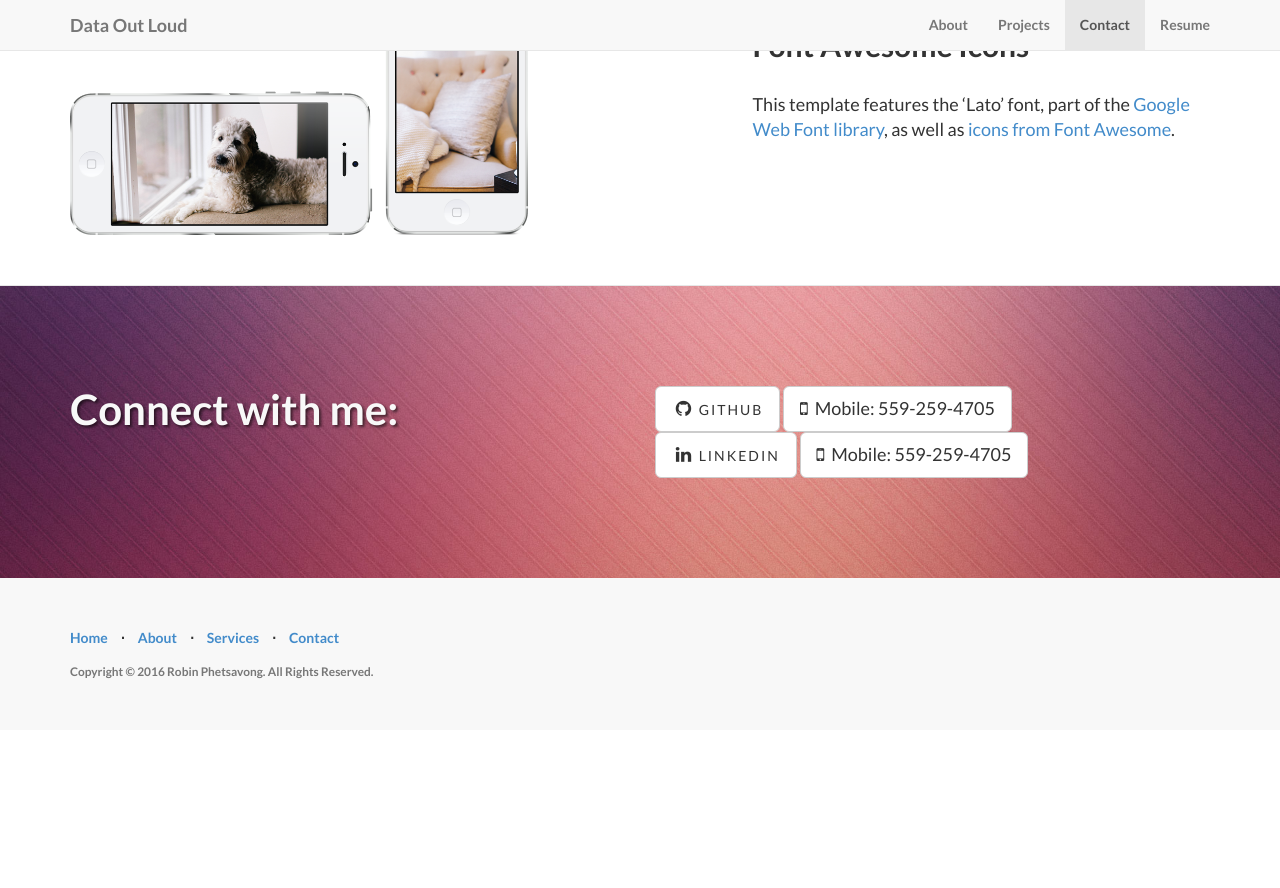
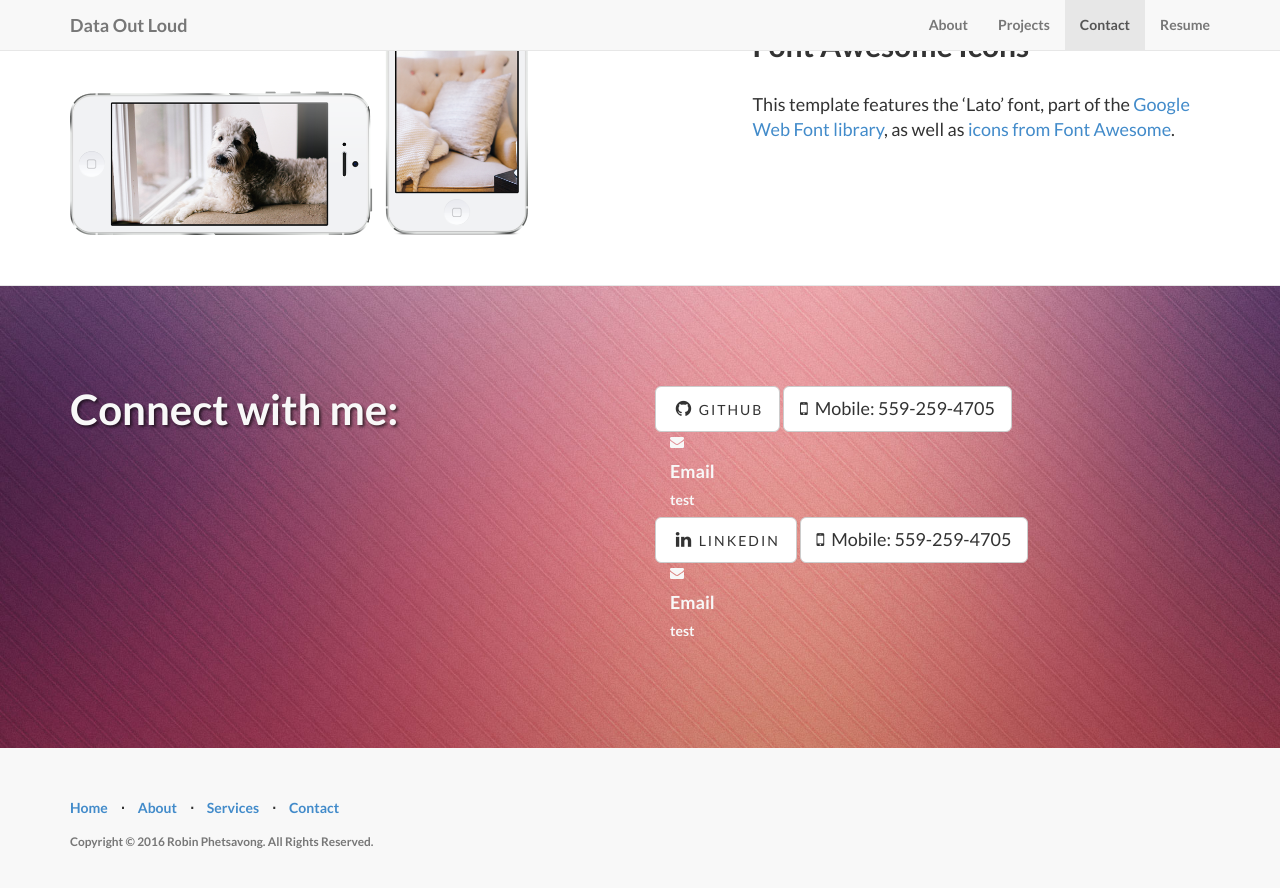
Before and after one commit to robinphetsa/robinphetsa.github.io, a Jekyll site: the page built from index.html, in a window 1280 px wide and 900 px high, scrolled down 2074 px. Shown: the top 888 px of the window. Built offline with Jekyll 4.4.1, drawn with Linux system fonts in a browser that asks for light colours; before the commit the page ends 2804 px from its top, so only the background shows below that.

Commit message:
Update contact.html

```diff
--- a/_includes/contact.html
+++ b/_includes/contact.html
@@ -12,6 +12,18 @@
 						<li>
 							<a href="{{ social.url }}" class="btn btn-default btn-lg"><i class="fa fa-{{ social.title }} fa-fw"></i> <span class="network-name">{{ social.title }}</span></a>
 							<a href="#" class="btn btn-default btn-lg"><i class="fa fa-mobile" aria-hidden="true"></i>&nbsp; Mobile: 559-259-4705</a>
+							<div class="col-md-3 col-sm-6">
+							<div class="contact-item animated">
+								<div class="cimg">
+									<i class="fa fa-envelope"></i>
+								</div>
+								<div class="ccontent">
+									<h4>Email</h4>
+									<h5>test</h5>
+								</div>
+								<div class="clearfix"></div>
+							</div>
+						</div>
 						</li>
 						{% endfor %}
 					</ul>
```
